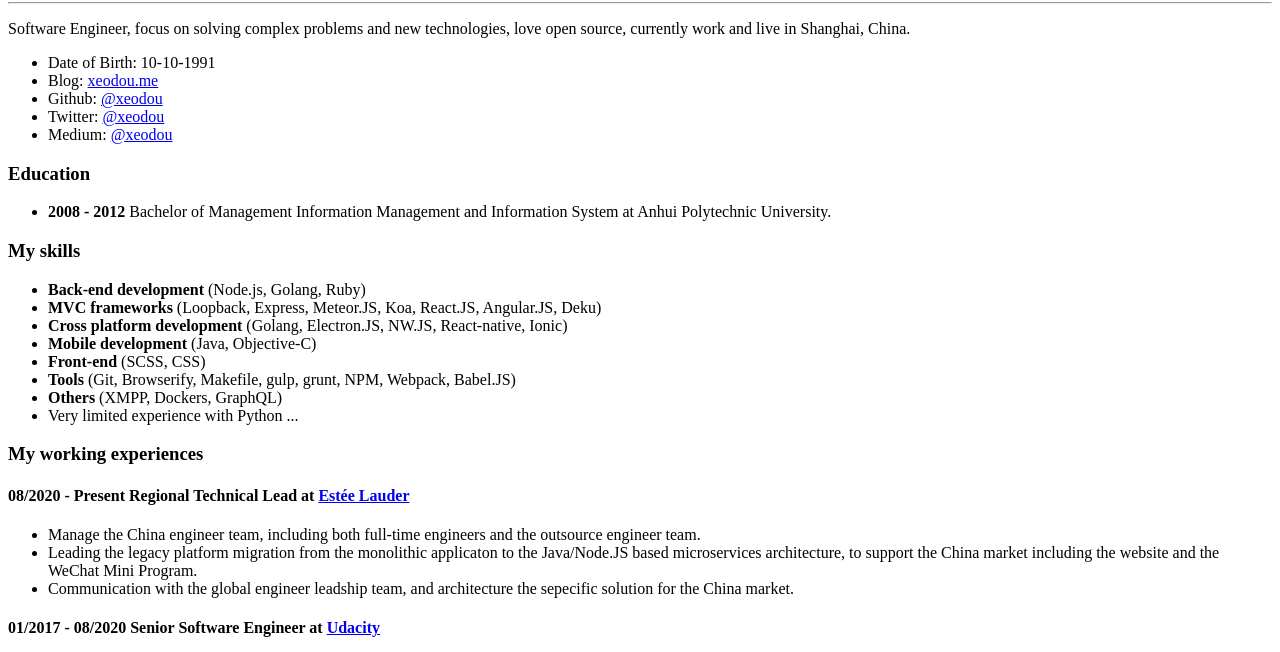
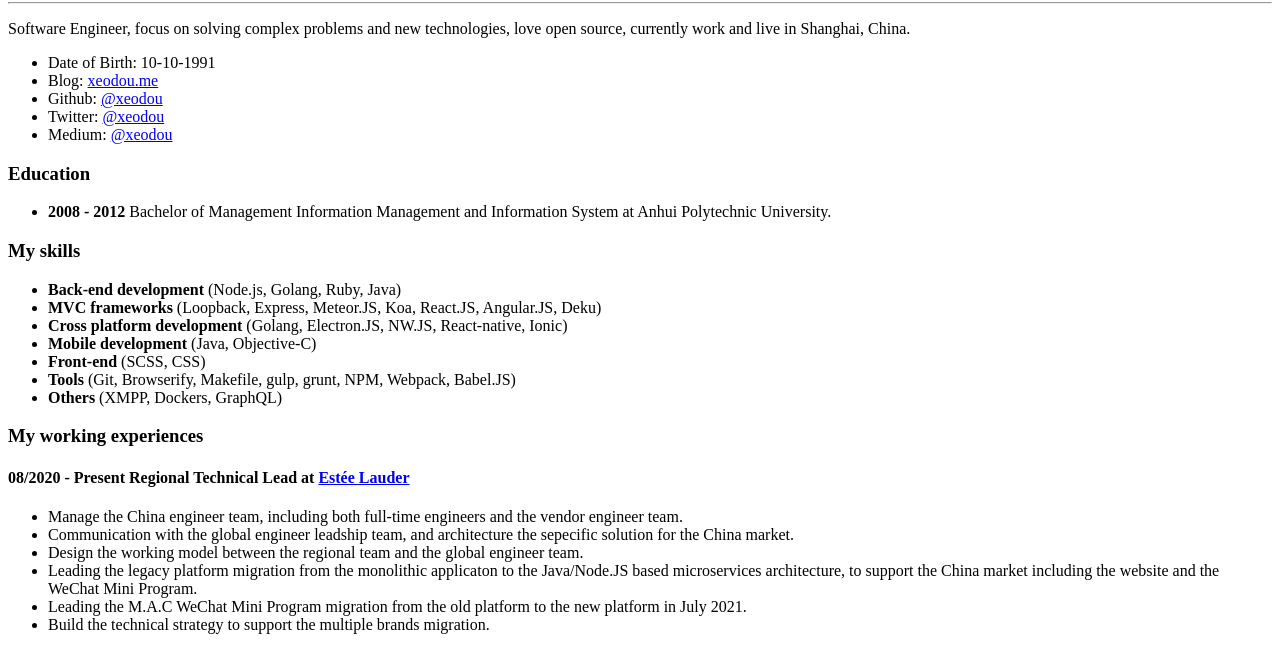
Before and after one commit to xeodou/resume, a plain HTML site: page index.html in a window 1280 px wide. Shown: the part 78-730 px from the top of the page. Drawn offline with Linux system fonts and the light colour scheme.

Commit message:
Update the resume.

```diff
--- a/index.html
+++ b/index.html
@@ -24,21 +24,23 @@
 </ul>
 <h3 id="my-skills">My skills</h3>
 <ul>
-<li><strong>Back-end development</strong> (Node.js, Golang, Ruby)</li>
+<li><strong>Back-end development</strong> (Node.js, Golang, Ruby, Java)</li>
 <li><strong>MVC frameworks</strong> (Loopback, Express, Meteor.JS, Koa, React.JS, Angular.JS, Deku)</li>
 <li><strong>Cross platform development</strong> (Golang, Electron.JS, NW.JS, React-native, Ionic)</li>
 <li><strong>Mobile development</strong> (Java, Objective-C)</li>
 <li><strong>Front-end</strong> (SCSS, CSS)</li>
 <li><strong>Tools</strong> (Git, Browserify, Makefile, gulp, grunt, NPM, Webpack, Babel.JS)</li>
 <li><strong>Others</strong> (XMPP, Dockers, GraphQL)</li>
-<li>Very limited experience with Python ...</li>
 </ul>
 <h3 id="my-working-experiences">My working experiences</h3>
 <h4 id="present-regional-technical-lead-at-estée-lauder"><strong>08/2020 - Present</strong> Regional Technical Lead at <a href="https://www.esteelauder.com/">Estée Lauder</a></h4>
 <ul>
-<li>Manage the China engineer team, including both full-time engineers and the outsource engineer team.</li>
+<li>Manage the China engineer team, including both full-time engineers and the vendor engineer team.</li>
+<li>Communication with the global engineer leadship team, and architecture the sepecific solution for the China market.</li>
+<li>Design the working model between the regional team and the global engineer team.</li>
 <li>Leading the legacy platform migration from the monolithic applicaton to the Java/Node.JS based microservices architecture, to support the China market including the website and the WeChat Mini Program.</li>
-<li>Communication with the global engineer leadship team, and architecture the sepecific solution for the China market.</li>
+<li>Leading the M.A.C WeChat Mini Program migration from the old platform to the new platform in July 2021.</li>
+<li>Build the technical strategy to support the multiple brands migration.</li>
 </ul>
 <h4 id="senior-software-engineer-at-udacity"><strong>01/2017 - 08/2020</strong> Senior Software Engineer at <a href="https://www.udacity.com">Udacity</a></h4>
 <ul>
```
Also changed, not shown: 1 other file.
